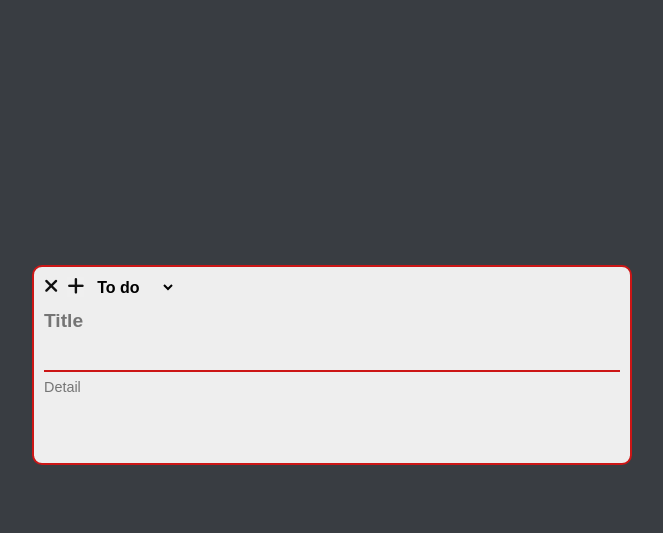
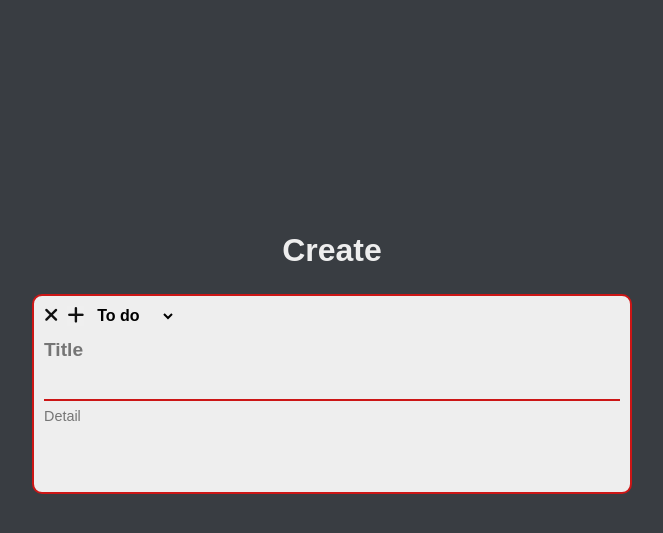
Before and after one commit to lautaroreche/Kanboard-Web-Page, a Django app: page /view/ in a window 1280 px wide. Shown: the part 53-586 px from the top of the page, without its empty margins (308-971 px from the left). Run offline with Django 5.2, Linux system fonts and the light colour scheme; the visitor is signed in with stand-in values (Sample User, id 1).

Commit message:
Add title to create and edit sections

```diff
--- a/kanban_app/static/styles/style.css
+++ b/kanban_app/static/styles/style.css
@@ -51,6 +51,12 @@ h2 {
     padding: 5px;
     border-radius: 10px;
     font-size: 1.3rem;
+    text-align: center;
+}
+
+.detailed-card-title {
+    font-size: 2rem;
+    color: var(--light-color);
 }
 
 a {
@@ -142,7 +148,7 @@ a {
 }
 
 .detailed-card {
-    margin: 30px;
+    margin: 15px 30px;
     height: 100%;
     width: calc(100% - 60px);
     min-height: 200px;
--- a/kanban_app/templates/detailed_card.html
+++ b/kanban_app/templates/detailed_card.html
@@ -1,6 +1,11 @@
 {% load static %}
 
 
+{% if task %}
+    <h2 class="detailed-card-title">Modify</h2>
+{% else %}
+    <h2 class="detailed-card-title">Create</h2>
+{% endif %}
 <div class="card detailed-card flex-row {% if task %}{{task.status}}-card {% if task.focused %} {{task.status}}-focus {% endif %}{% else %} to_do-card {% endif %}">
     <div class="card-content flex-col">
         <form method="POST" action="{% if task %}{% url 'edit' task.id %}{% else %}{% url 'create' %}{% endif %}">
--- a/kanban_app/views.py
+++ b/kanban_app/views.py
@@ -87,8 +87,10 @@ def edit(request, task_id):
     if request.method == "POST":
         title = request.POST.get("title", "").strip()
         detail = request.POST.get("detail", "").strip()
+        status = request.POST.get("status", "").strip()
         task.title = title
         task.detail = detail
+        task.status = status
         task.save()
         return redirect('home')
 
```
